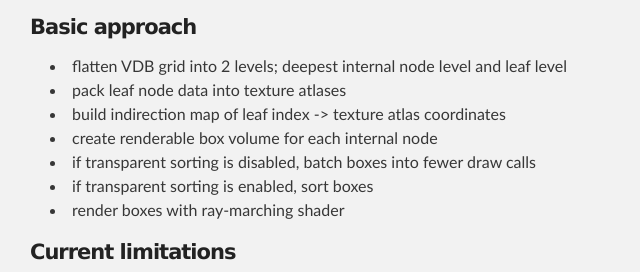
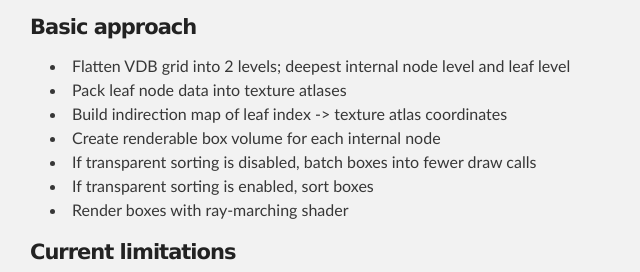
Before and after one commit to matthew-reid/Graphtane, a plain HTML site: page index.html in a window 1280 px wide. Shown: the part 459-731 px from the top of the page, 290-930 px from the left. Drawn offline with Linux system fonts and the light colour scheme.

```diff
--- a/index.html
+++ b/index.html
@@ -47,13 +47,13 @@
 <a name="basic-approach" class="anchor" href="#basic-approach"><span class="octicon octicon-link"></span></a>Basic approach</h4>
 
 <ul>
-<li>flatten VDB grid into 2 levels; deepest internal node level and leaf level</li>
-<li>pack leaf node data into texture atlases</li>
-<li>build indirection map of leaf index -&gt; texture atlas coordinates</li>
-<li>create renderable box volume for each internal node</li>
-<li>if transparent sorting is disabled, batch boxes into fewer draw calls</li>
-<li>if transparent sorting is enabled, sort boxes</li>
-<li>render boxes with ray-marching shader</li>
+<li>Flatten VDB grid into 2 levels; deepest internal node level and leaf level</li>
+<li>Pack leaf node data into texture atlases</li>
+<li>Build indirection map of leaf index -&gt; texture atlas coordinates</li>
+<li>Create renderable box volume for each internal node</li>
+<li>If transparent sorting is disabled, batch boxes into fewer draw calls</li>
+<li>If transparent sorting is enabled, sort boxes</li>
+<li>Render boxes with ray-marching shader</li>
 </ul><h4>
 <a name="current-limitations" class="anchor" href="#current-limitations"><span class="octicon octicon-link"></span></a>Current limitations</h4>
 
```
Also changed, not shown: params.json (+1 -1 lines).
